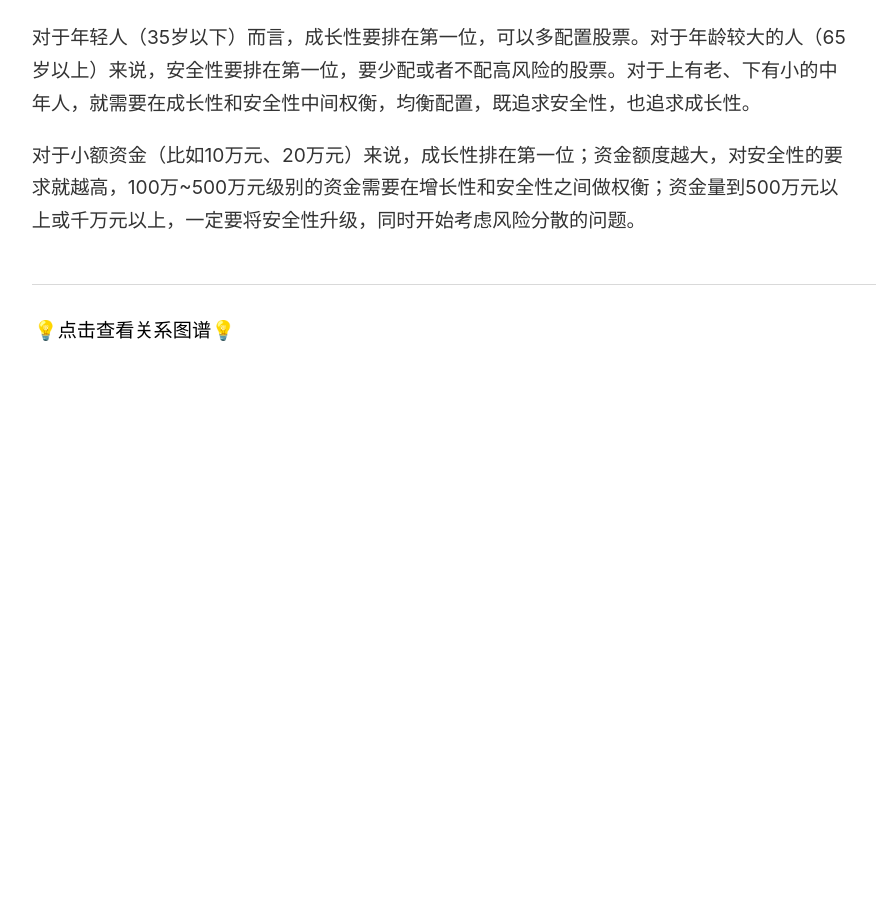
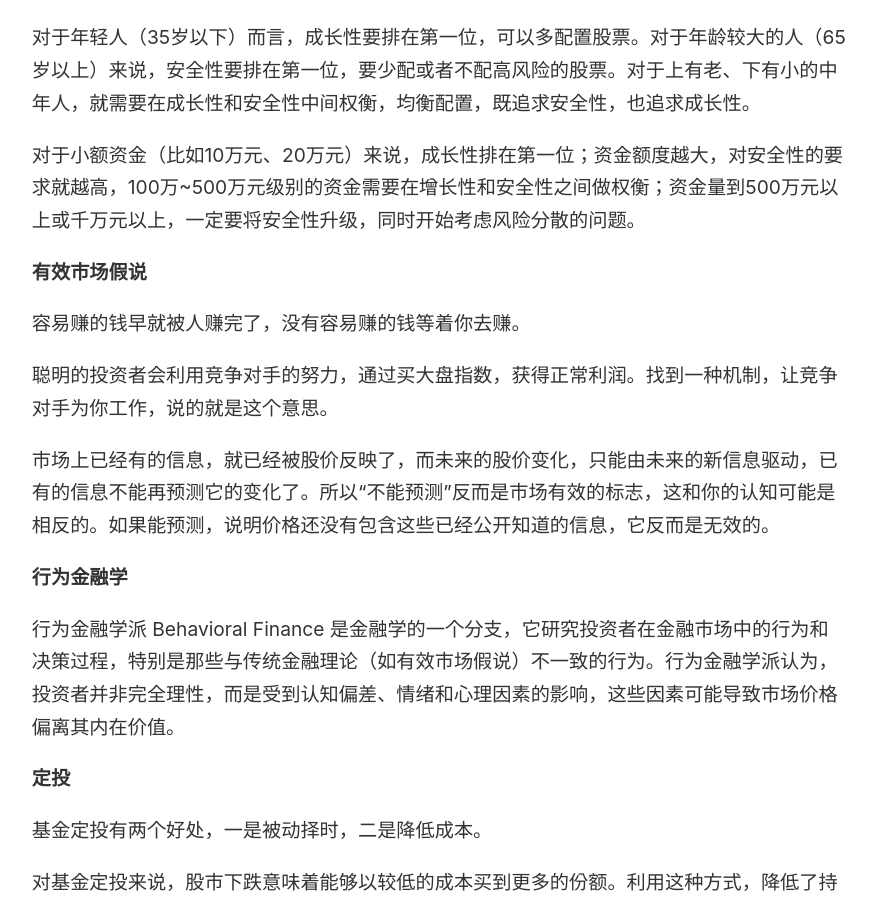
Before and after one commit to wingowen/digital-garden-jekyll, a Jekyll site: the page built from _notes/徐远的投资课.md, in a window 1280 px wide and 900 px high, scrolled down 8271 px. Shown: the whole window, without its empty margins (45-921 px from the left). Built offline with Jekyll 4.4.1, drawn with Linux system fonts in a browser that asks for light colours; before the commit the page ends 8731 px from its top, so only the background shows below that; some of the changed text lies outside the part shown.

Commit message:
vault backup: 2024-09-06 20:02:09

```diff
--- a/_notes/徐远的投资课.md
+++ b/_notes/徐远的投资课.md
@@ -179,3 +179,21 @@
 对于年轻人（35岁以下）而言，成长性要排在第一位，可以多配置股票。对于年龄较大的人（65岁以上）来说，安全性要排在第一位，要少配或者不配高风险的股票。对于上有老、下有小的中年人，就需要在成长性和安全性中间权衡，均衡配置，既追求安全性，也追求成长性。
 
 对于小额资金（比如10万元、20万元）来说，成长性排在第一位；资金额度越大，对安全性的要求就越高，100万~500万元级别的资金需要在增长性和安全性之间做权衡；资金量到500万元以上或千万元以上，一定要将安全性升级，同时开始考虑风险分散的问题。
+
+**有效市场假说**
+
+容易赚的钱早就被人赚完了，没有容易赚的钱等着你去赚。
+
+聪明的投资者会利用竞争对手的努力，通过买大盘指数，获得正常利润。找到一种机制，让竞争对手为你工作，说的就是这个意思。
+
+市场上已经有的信息，就已经被股价反映了，而未来的股价变化，只能由未来的新信息驱动，已有的信息不能再预测它的变化了。所以“不能预测”反而是市场有效的标志，这和你的认知可能是相反的。如果能预测，说明价格还没有包含这些已经公开知道的信息，它反而是无效的。
+
+**行为金融学**
+
+行为金融学派 Behavioral Finance 是金融学的一个分支，它研究投资者在金融市场中的行为和决策过程，特别是那些与传统金融理论（如有效市场假说）不一致的行为。行为金融学派认为，投资者并非完全理性，而是受到认知偏差、情绪和心理因素的影响，这些因素可能导致市场价格偏离其内在价值。
+
+**定投**
+
+基金定投有两个好处，一是被动择时，二是降低成本。
+
+对基金定投来说，股市下跌意味着能够以较低的成本买到更多的份额。利用这种方式，降低了持仓成本，在未来净值回升后，取得了更高的收益。
```
